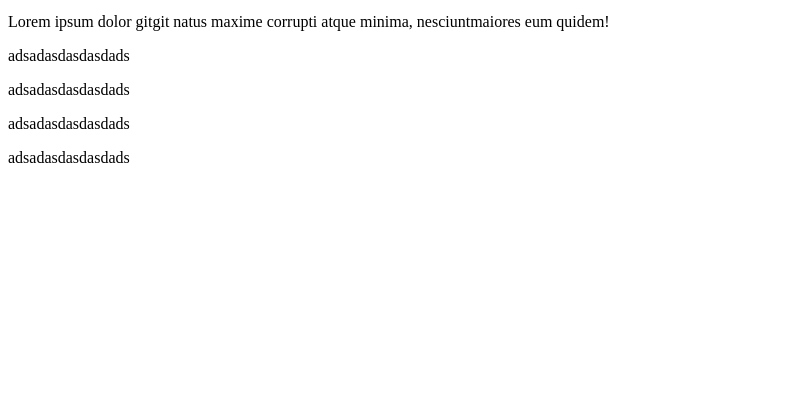
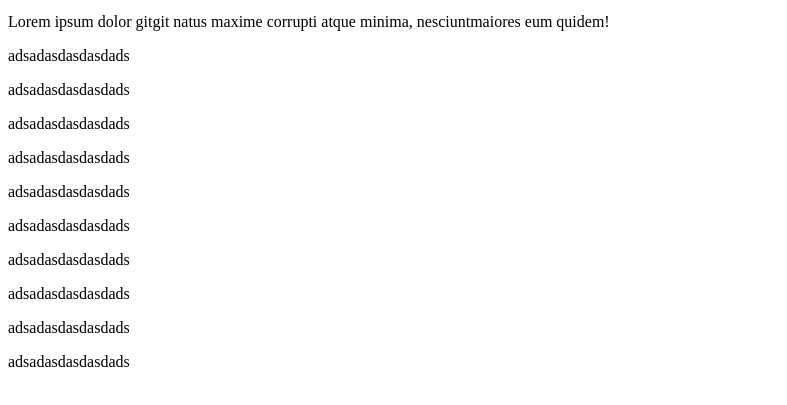
Before and after one commit to relconnect/new, a plain HTML site: page index.html in a window 1280 px wide. Shown: the part 101-506 px from the top of the page, without its empty margins (0-787 px from the left). Drawn offline with Linux system fonts and the light colour scheme.

Commit message:
LAST COMMIT

```diff
--- a/index.html
+++ b/index.html
@@ -14,5 +14,11 @@
      <p>adsadasdasdasdads</p>
      <p>adsadasdasdasdads</p>
      <p>adsadasdasdasdads</p>
+    <p>adsadasdasdasdads</p>
+     <p>adsadasdasdasdads</p>
+     <p>adsadasdasdasdads</p>
+    <p>adsadasdasdasdads</p>
+     <p>adsadasdasdasdads</p>
+     <p>adsadasdasdasdads</p>
 </body>
 </html>
```
